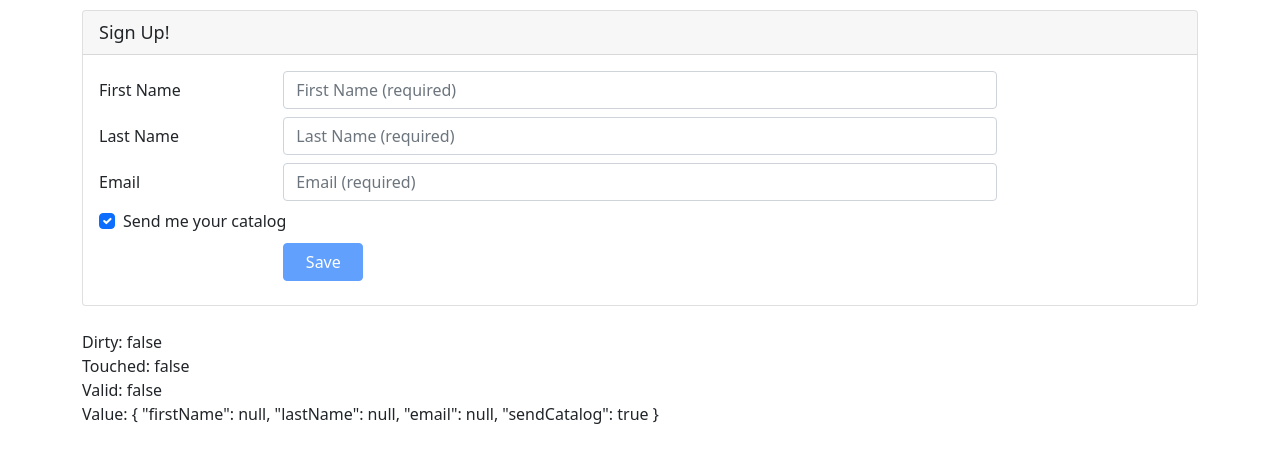
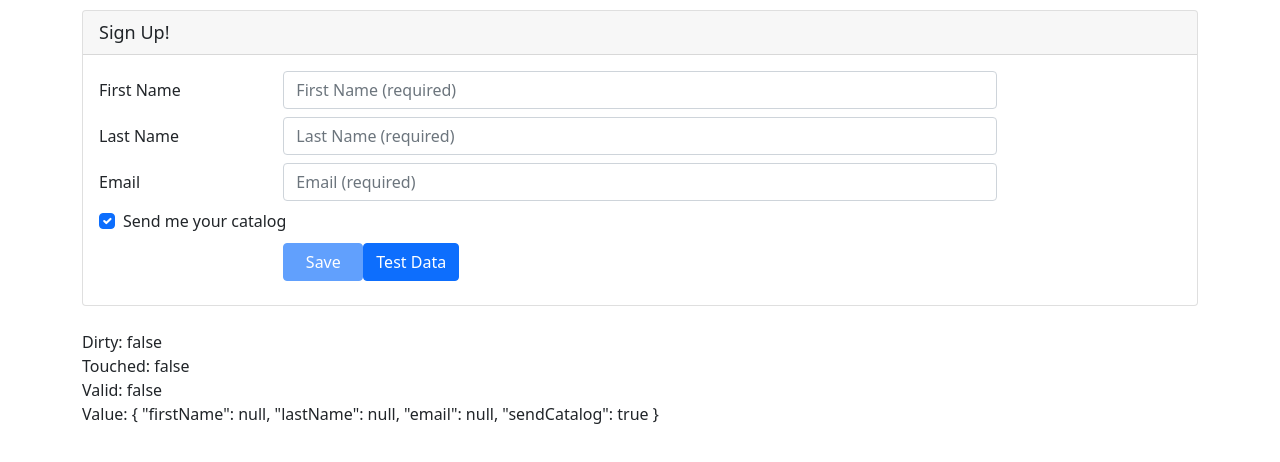
Before and after one commit to MarkRobles/AngularReactiveForms, an Angular app: page / in a window 1280 px wide. Shown: the top 462 px of the page. Built offline with nearby package versions, Linux system fonts and the light colour scheme.

Commit message:
Using setvalue and patchvalue

```diff
--- a/src/app/customers/customer.component.html
+++ b/src/app/customers/customer.component.html
@@ -205,6 +205,7 @@
                   [disabled]="!customerForm.valid">
             Save
           </button>
+          <button class="btn btn-primary" type="button" (click)="populateTestData()">Test Data</button>
         </div>
       </div>
     </form>
--- a/src/app/customers/customer.component.ts
+++ b/src/app/customers/customer.component.ts
@@ -31,6 +31,25 @@ export class CustomerComponent implements OnInit {
     );
   }
 
+  // populateTestData(): void {
+  //   //setValue() requires we set the value of every form control. If you need to st just some control use patchValue()
+  //   this.customerForm.setValue({
+  //     firstName: 'Pepe ',
+  //     lastName: 'Pecas',
+  //     email: 'pepepecas@gmail.com',
+  //     sendCatalog:false
+  //   });
+  // }
+
+  populateTestData(): void {
+    //setValue() requires we set the value of every form control. If you need to st just some control use setPatch
+    this.customerForm.patchValue({
+      firstName: 'Pepe ',
+      lastName: 'Pecas',
+      sendCatalog:false
+    });
+   }
+
   save(): void {
     console.log(this.customerForm);
     console.log('Saved: ' + JSON.stringify(this.customerForm.value));
```
